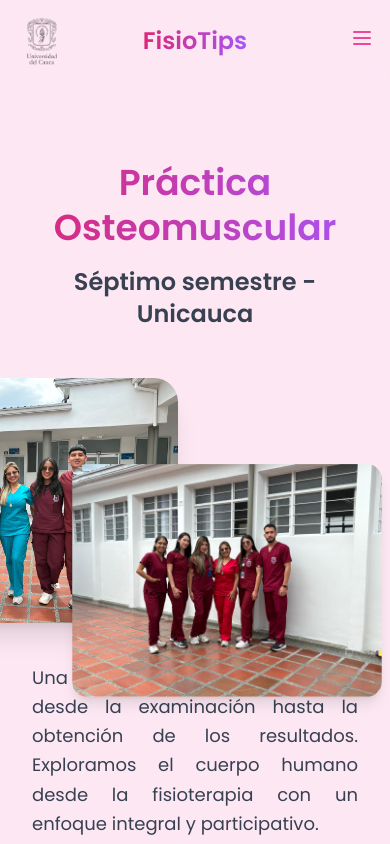
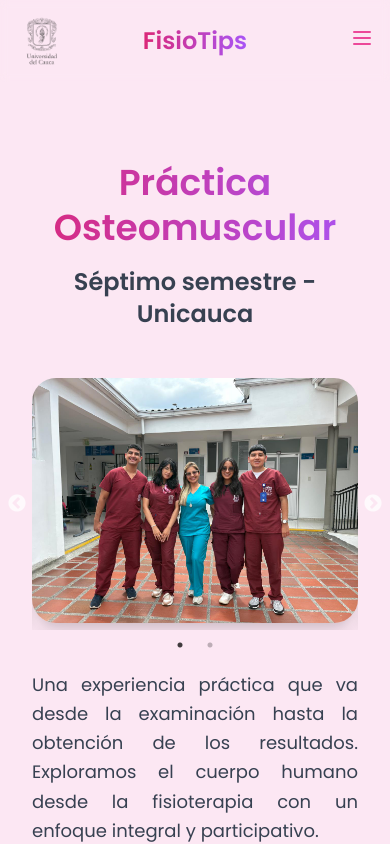
Before and after one commit to JuanF88/ximenaPage, a Next.js app: page / in a window 390 px wide. Shown: the top 844 px of the page. Built offline with nearby package versions, Linux system fonts and the light colour scheme.

Commit message:
Movile update

```diff
--- a/package.json
+++ b/package.json
@@ -16,7 +16,9 @@
     "lucide-react": "^0.482.0",
     "next": "^15.2.4",
     "react": "^19.0.0",
-    "react-dom": "^19.0.0"
+    "react-dom": "^19.0.0",
+    "react-slick": "^0.30.3",
+    "slick-carousel": "^1.8.1"
   },
   "devDependencies": {
     "@eslint/eslintrc": "^3",
--- a/src/components/Hero.js
+++ b/src/components/Hero.js
@@ -4,6 +4,18 @@ import { BookOpenCheck, Activity, Users, Star } from "lucide-react";
 import { motion } from "framer-motion";
 import Image from "next/image";
 import ModeloAtencion from "../components/ModeloAtencion";
+import "slick-carousel/slick/slick.css";
+import "slick-carousel/slick/slick-theme.css";
+import Slider from "react-slick";
+
+const sliderSettings = {
+  dots: true, // Muestra los puntos de navegación
+  infinite: true, // Permite el desplazamiento infinito
+  speed: 500, // Velocidad de transición
+  slidesToShow: 1, // Muestra 1 imagen a la vez
+  slidesToScroll: 1, // Desplaza 1 imagen a la vez
+};
+
 
 export default function Hero() {
   return (
@@ -29,8 +41,6 @@ export default function Hero() {
         Séptimo semestre - Unicauca
       </motion.h2>
 
-
-      {/* 📸 Imagen + texto */}
       <motion.div
   className="mt-12 flex flex-col md:flex-row items-center gap-10 max-w-6xl mx-auto text-left px-4"
   initial={{ opacity: 0, y: 20 }}
@@ -38,13 +48,38 @@ export default function Hero() {
   viewport={{ once: true }}
   transition={{ delay: 0.3, duration: 0.8 }}
 >
-        <div className="md:w-1/2 relative">
+  {/* Carrusel solo en móviles */}
+  <div className="w-full md:hidden">
+    <Slider {...sliderSettings}>
+      <div>
         <Image
           src="/imagenes/Portada1.jpg"
           alt="Ilustración de la práctica"
           width={800}
           height={800}
-            className="rounded-3xl shadow-xl w-full ml-[-180px]"
+          className="rounded-3xl shadow-xl w-full"
+        />
+      </div>
+      <div>
+        <Image
+          src="/imagenes/Portada2.jpg"
+          alt="Segunda imagen interactiva"
+          width={400}
+          height={300}
+          className="rounded-2xl shadow-lg w-full"
+        />
+      </div>
+    </Slider>
+  </div>
+
+  {/* Imágenes fijas solo en pantallas medianas y grandes */}
+  <div className="relative w-full md:w-1/2 md:block hidden">
+    <Image
+      src="/imagenes/Portada1.jpg"
+      alt="Ilustración de la práctica"
+      width={800}
+      height={800}
+      className="rounded-3xl shadow-xl w-full md:ml-[-180px] mx-auto"
     />
     <Image
       src="/imagenes/Portada2.jpg"
@@ -54,7 +89,9 @@ export default function Hero() {
       className="absolute bottom-0 right-6 rounded-2xl shadow-lg transform translate-x-14 translate-y-20 scale-95"
     />
   </div>
-        <div className="md:w-1/2 space-y-4">
+
+  {/* Texto */}
+  <div className="w-full md:w-1/2 space-y-4">
     <p className="text-lg sm:text-xl text-gray-700 leading-relaxed text-justify max-w-2xl mx-auto">
       Una experiencia práctica que va desde la examinación hasta la
       obtención de los resultados. Exploramos el cuerpo humano desde la
@@ -68,6 +105,9 @@ export default function Hero() {
     </p>
   </div>
 </motion.div>
+
+
+
 
       {/* 📘 Modelo de Atención */}
       <motion.div
```
Also changed, not shown: 1 other file (tests, documents, lock files or other folders). Lines whose indentation alone changed are shown as unchanged.
